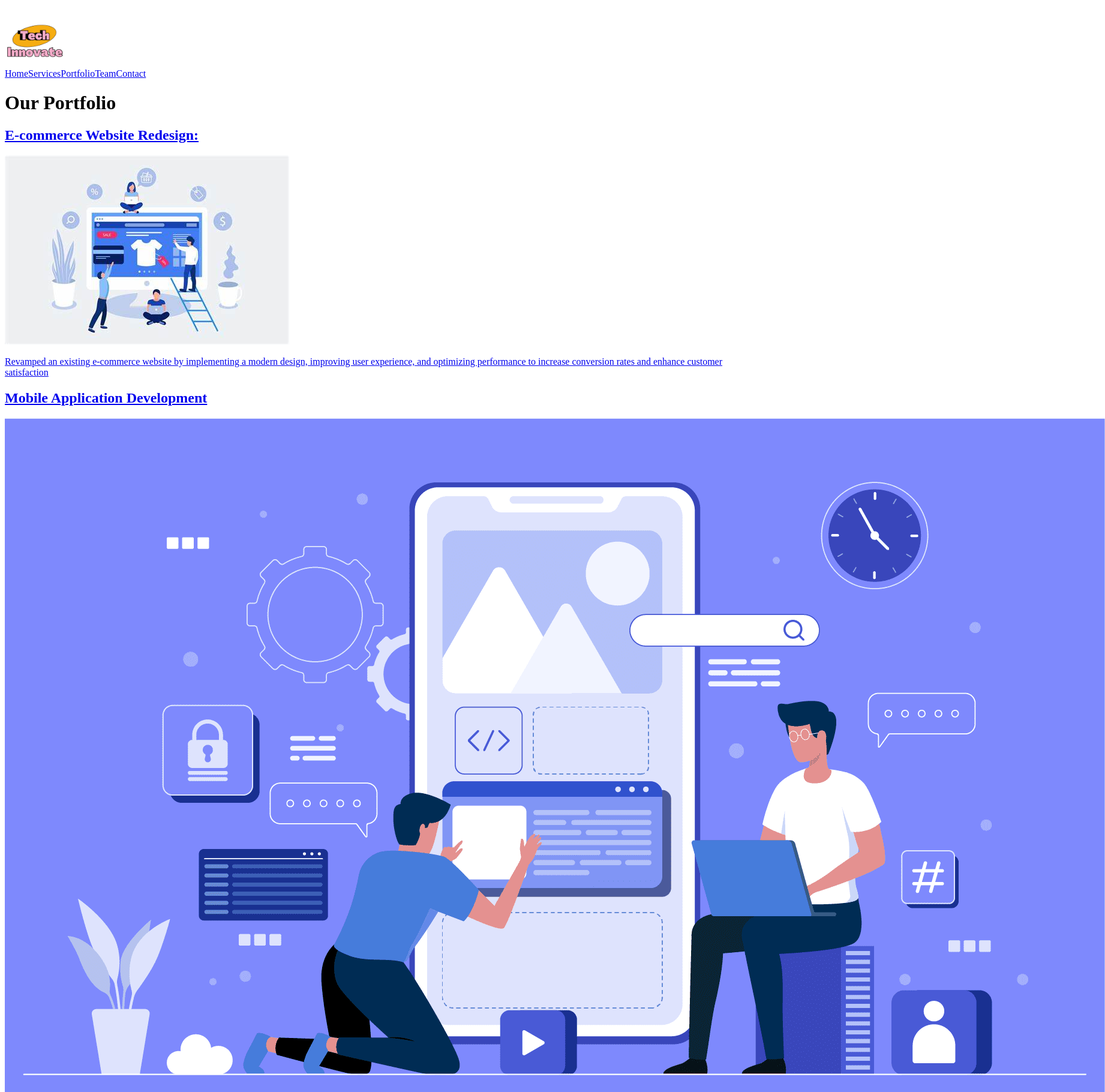
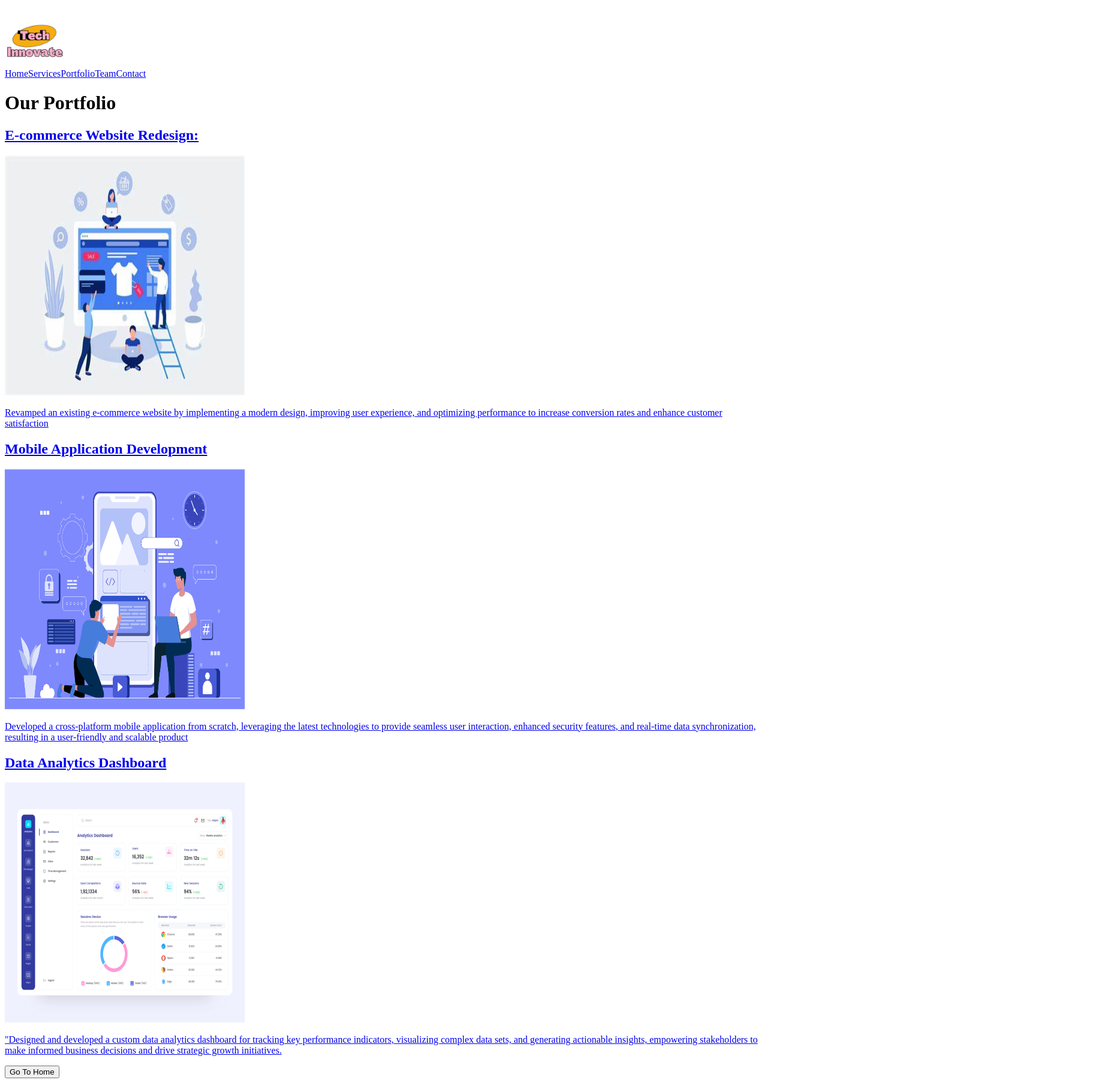
Before and after one commit to soka1998/Tech_Innovate_Showcase, a Next.js app: page /portfolio in a window 1280 px wide. Shown: the top 1820 px of the page at 60% size, 1842 px wide, since content can reach past the window. Built offline with nearby package versions, Linux system fonts and the light colour scheme.

Commit message:
update home page

```diff
--- a/src/app/portfolio/page.tsx
+++ b/src/app/portfolio/page.tsx
@@ -3,6 +3,7 @@
 import Head from "next/head";
 import Link from "next/link";
 import Navbar from "../navbar/page";
+import Image from "next/image";
 
 const PortfolioPage: React.FC = () => {
   return (
@@ -26,8 +27,11 @@ const PortfolioPage: React.FC = () => {
               E-commerce Website Redesign:
             </h2>
             <div className="flex justify-center">
-              <img
+              <Image
                 src="/ecommerce.jpg"
+                alt="ecommerce"
+                width={400}
+                height={400}
 
                 className="w-40 h-40 object-cover mr-2 rounded-lg"
               />
@@ -50,9 +54,11 @@ const PortfolioPage: React.FC = () => {
               Mobile Application Development
             </h2>
             <div className="flex justify-center">
-              <img
+              <Image
                 src="/mobileapp.png"
-
+                alt="mobile app"
+                width={400}
+                height={400}
                 className="w-40 h-40 object-cover mr-2 rounded-lg"
               />
 
@@ -75,8 +81,11 @@ const PortfolioPage: React.FC = () => {
               Data Analytics Dashboard
             </h2>
             <div className="flex justify-center">
-              <img
+              <Image
                 src="/analytic.png"
+                alt="analytic app"
+                width={400}
+                height={400}
 
                 className="w-40 h-40 object-cover mr-2 rounded-lg"
               />
--- a/src/app/team/page.tsx
+++ b/src/app/team/page.tsx
@@ -68,7 +68,7 @@ const TeamCard: React.FC<TeamCardProps> = ({ imageSrc, name, profession }) => {
     <div className="w-full px-4 md:w-1/2 xl:w-1/4">
       <div className="mx-auto mb-10 w-full max-w-[370px]">
         <div className="relative overflow-hidden rounded-lg">
-          <img src={imageSrc} alt="" className="w-full" />
+          <Image src={imageSrc} alt="" className="w-full" />
           <div className="absolute bottom-5 left-0 w-full text-center">
             <div className="relative mx-5 overflow-hidden rounded-lg bg-white px-3 py-5 dark:bg-dark-2">
               <h3 className="text-base font-semibold text-dark dark:text-white">
```
Also changed, not shown: 1 other file (tests, documents, lock files or other folders).
